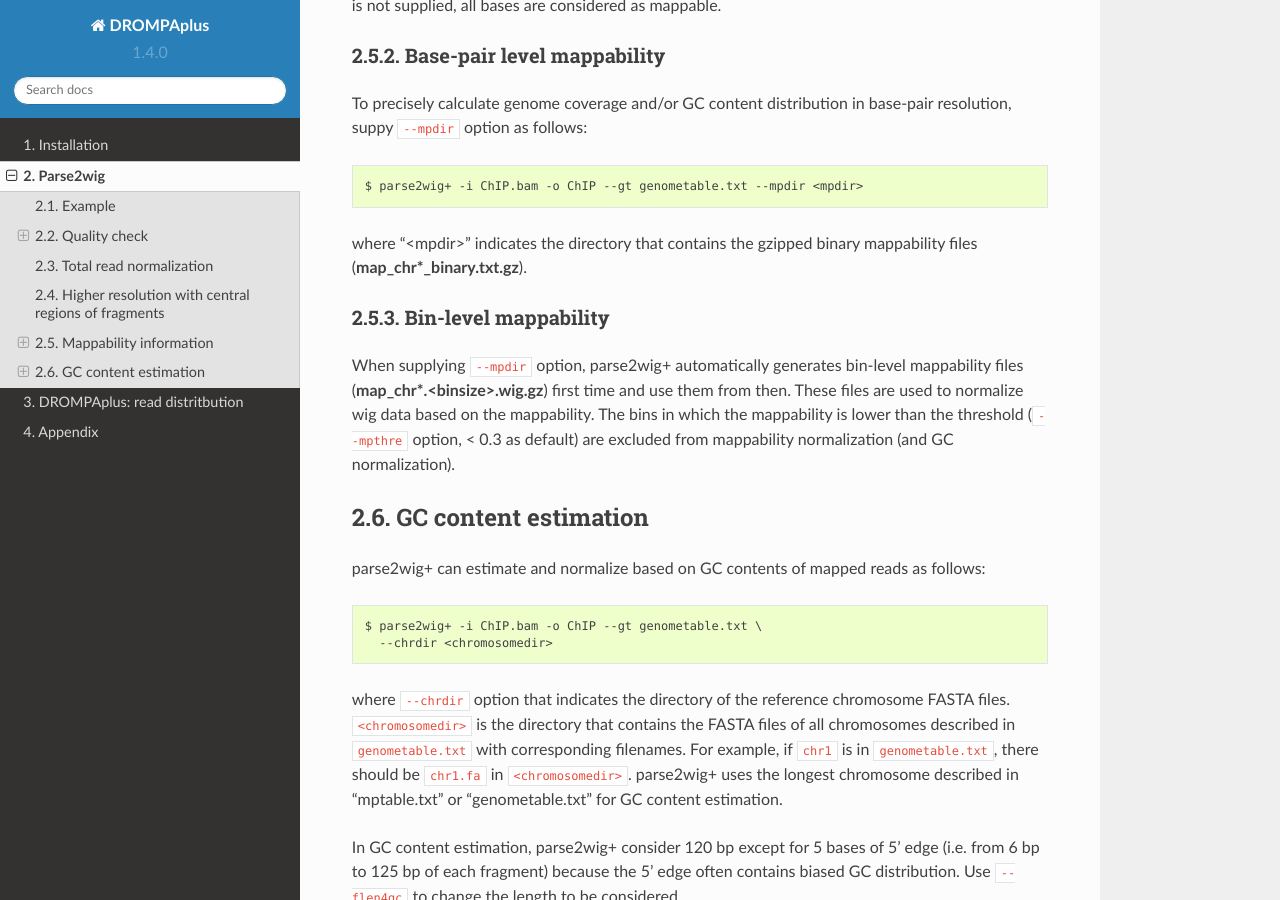
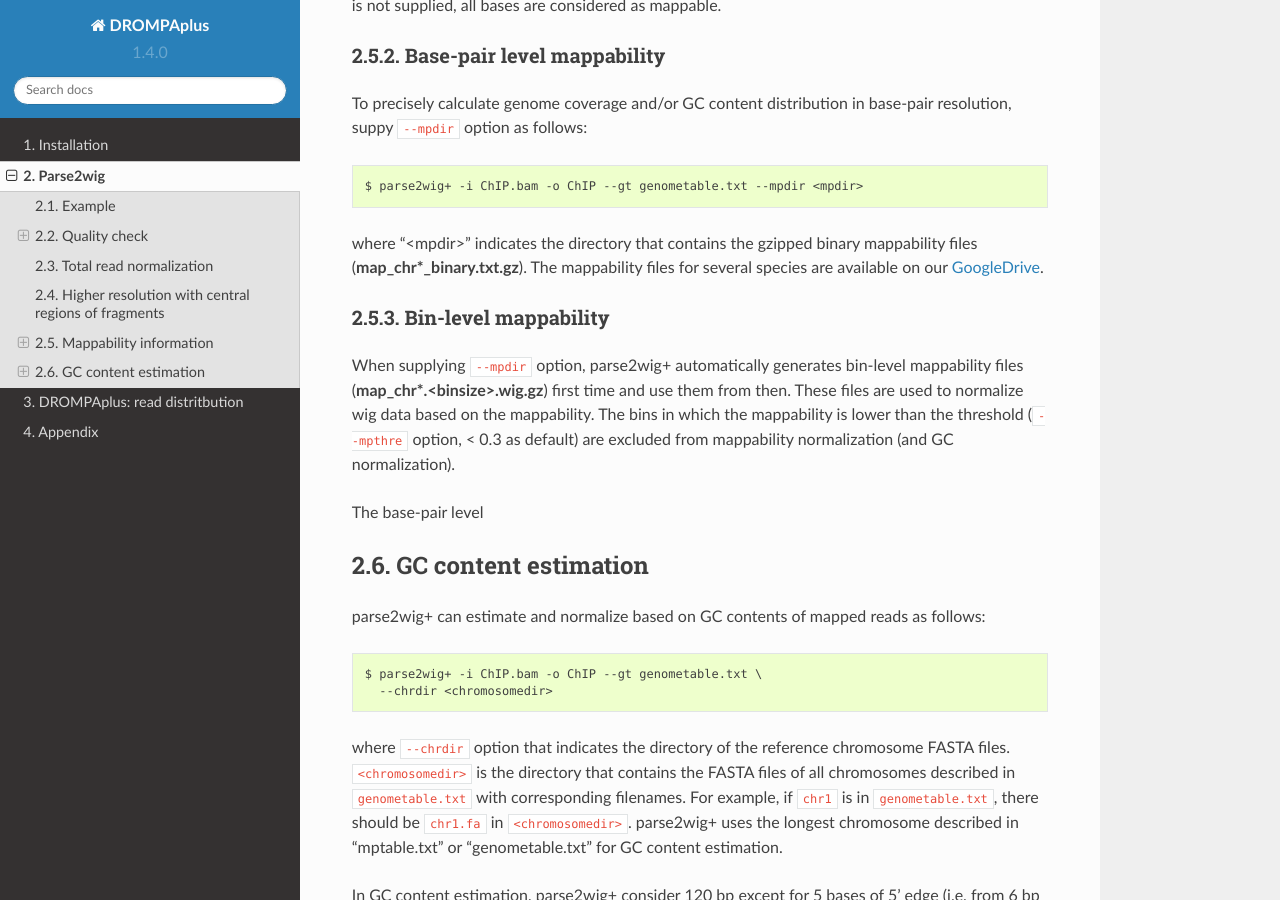
Before and after one commit to rnakato/DROMPAplus, a Sphinx documentation site: the page built from docs/content/parse2wig.rst, in a window 1280 px wide and 900 px high, scrolled down 4187 px. Built offline with Sphinx 7.4.7 and the Read the Docs theme 2.0.0, drawn with Linux system fonts in a browser that asks for light colours.

Commit message:
modify manual

```diff
--- a/docs/content/parse2wig.rst
+++ b/docs/content/parse2wig.rst
@@ -158,12 +158,15 @@ To precisely calculate genome coverage and/or GC content distribution in base-pa
 
   $ parse2wig+ -i ChIP.bam -o ChIP --gt genometable.txt --mpdir <mpdir>
 
-where "<mpdir>" indicates the directory that contains the gzipped binary mappability files (**map_chr*_binary.txt.gz**).
+where "<mpdir>" indicates the directory that contains the gzipped binary mappability files (**map_chr*_binary.txt.gz**). The mappability files for several species are available on our `GoogleDrive <https://drive.google.com/drive/folders/1GfKZkq3HIcMLQt-pZ_4bfwh21NyS2O-5?usp=sharing>`_.
 
 Bin-level mappability
 +++++++++++++++++++++++++++++
 
 When supplying ``--mpdir`` option, parse2wig+ automatically generates bin-level mappability files (**map_chr*.<binsize>.wig.gz**) first time and use them from then. These files are used to normalize wig data based on the mappability. The bins in which the mappability is lower than the threshold (``--mpthre`` option, < 0.3 as default) are excluded from mappability normalization (and GC normalization).
+
+The base-pair level
+
 
 GC content estimation
 ------------------------------
```
